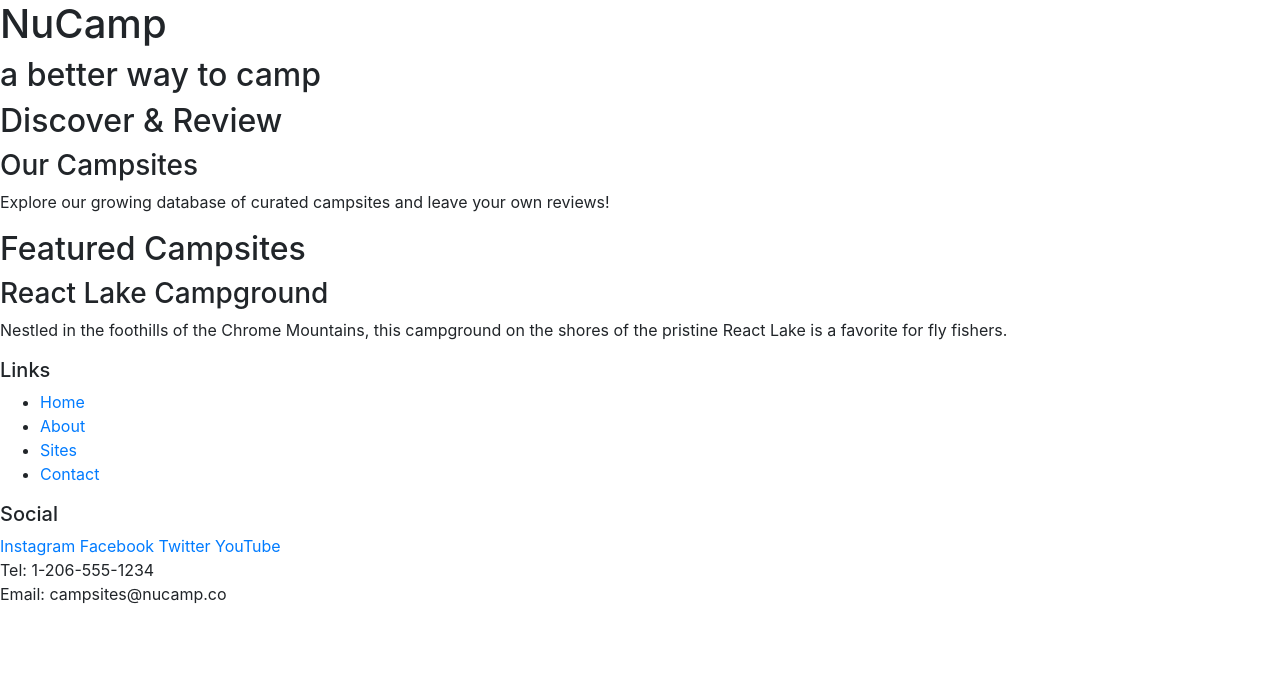
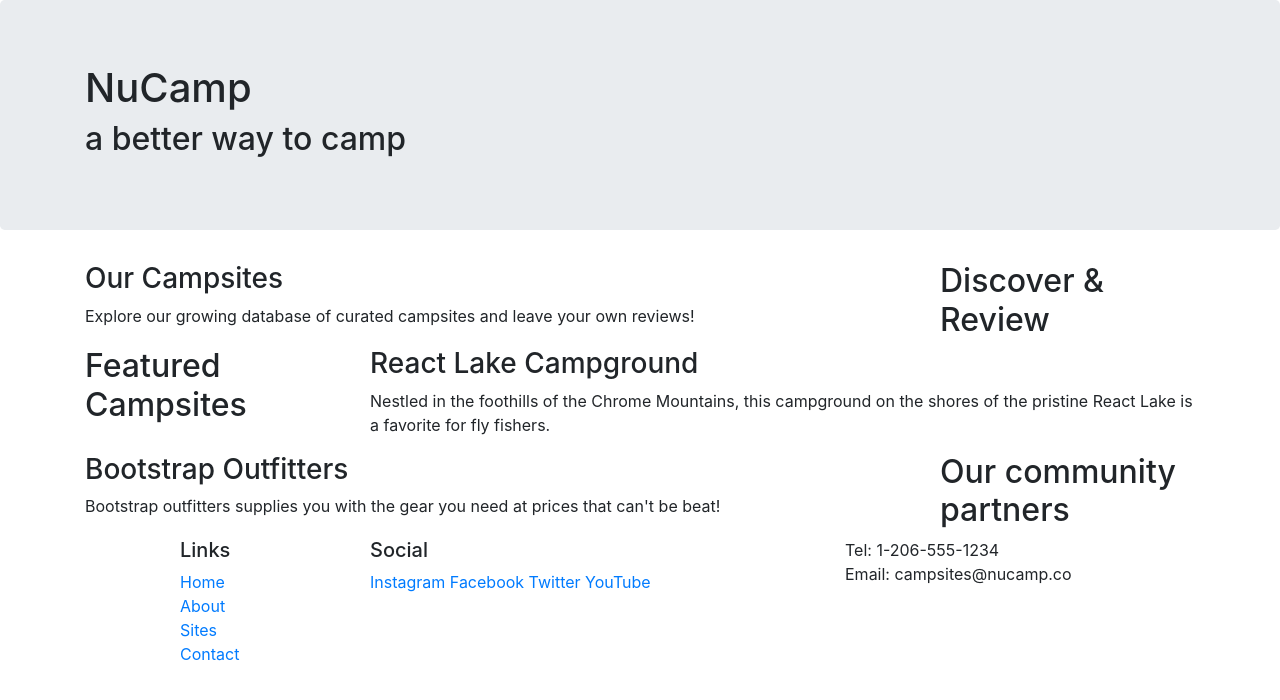
Before and after one commit to MYTHICxatnys/laughing-tribble, a website: page index.html in a window 1280 px wide. Drawn offline with nearby package versions, Linux system fonts and the light colour scheme.

Commit message:
Changes to index.html

```diff
--- a/index.html
+++ b/index.html
@@ -11,49 +11,82 @@
     <title>NuCamp: A Better Way To Camp</title>
 </head>
 <body>
-        <header>
-            <div>
+        <header class="jumbotron">
+            <div class="container">
+                <div class="row">
+                    <div class="col">
                         <h1>NuCamp</h1>
                         <h2>a better way to camp</h2>
                     </div>
+                </div>
+            </div>
         </header>
 
-        <div>
+
+        <div class="container">
+            <div class="row">
+                <div class="col-sm-4 order-sm-last col-md-3">
                     <h2>Discover & Review</h2>
+                </div>
+                <div class="col">
                     <h3>Our Campsites</h3>
                     <p>
                         Explore our growing database of curated campsites and leave your own reviews!
                     </p>
                 </div>
+            </div>
 
-        <div>
+            <div class="row">
+                <div class="col-sm-4 col-md-3">
                     <h2>Featured Campsites</h2>
+                </div>
+                <div class="col">
                     <h3>React Lake Campground</h3>
                     <p>
                         Nestled in the foothills of the Chrome Mountains, this campground on the shores of the pristine React Lake is a favorite for fly fishers.
                     </p>
                 </div>
+            </div>
+
+
+        <div class="row">
+            <div class="col-sm-4 order-sm-last col-md-3">
+                <h2>Our community partners</h2>
+            </div>
+            <div class="col">
+                <h3>Bootstrap Outfitters</h3>
+                <p>
+                    Bootstrap outfitters supplies you with the gear you need at prices that can't be beat!
+                </p>
+            </div>
+        </div>
+    </div>
+
 
         <footer>
-            <div>
+            <div class="container">
+                <div class="row">
+                    <div class="col-4 col-sm-2 offset-1">
                         <h5>Links</h5>
-                <ul>
+                        <ul class="list-unstyled">
                             <li><a href="#">Home</a></li>
                             <li><a href="#">About</a></li>
                             <li><a href="#">Sites</a></li>
                             <li><a href="#">Contact</a></li>
                         </ul>
                     </div>
-            <div>
+                    <div class="col-6 col-sm-5">
                         <h5>Social</h5>
                         <a href="http://instagram.com/">Instagram</a>
                         <a href="http://facebook.com/">Facebook</a>
                         <a href="http://twitter.com/">Twitter</a>
                         <a href="http://youtube.com/">YouTube</a>
                     </div>
-            <div>
+                    <div class="col-sm-4">
                         Tel: 1-206-555-1234 <br />
                         Email: campsites@nucamp.co
+                    </div>
+                </div>
             </div>
         </footer>
 
```
Lines whose indentation alone changed are shown as unchanged.
